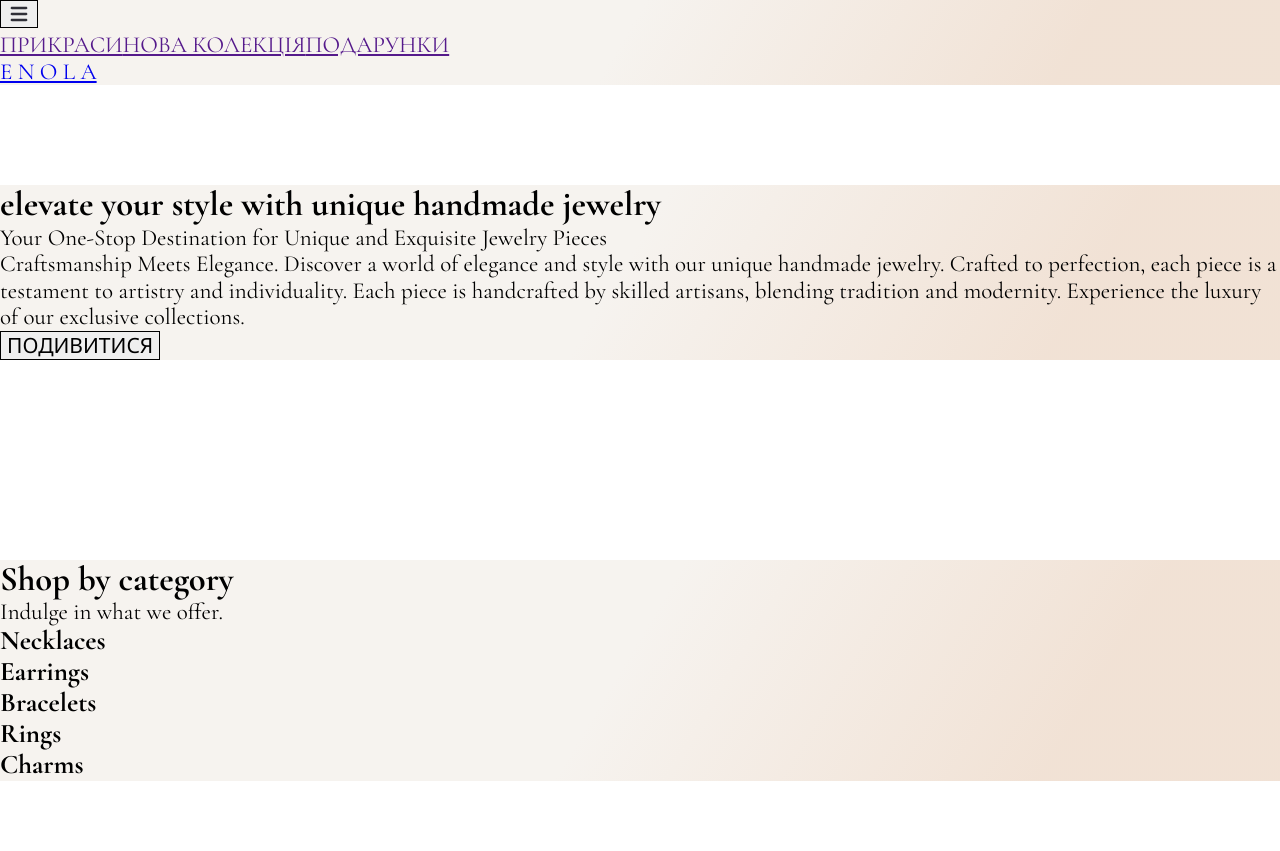
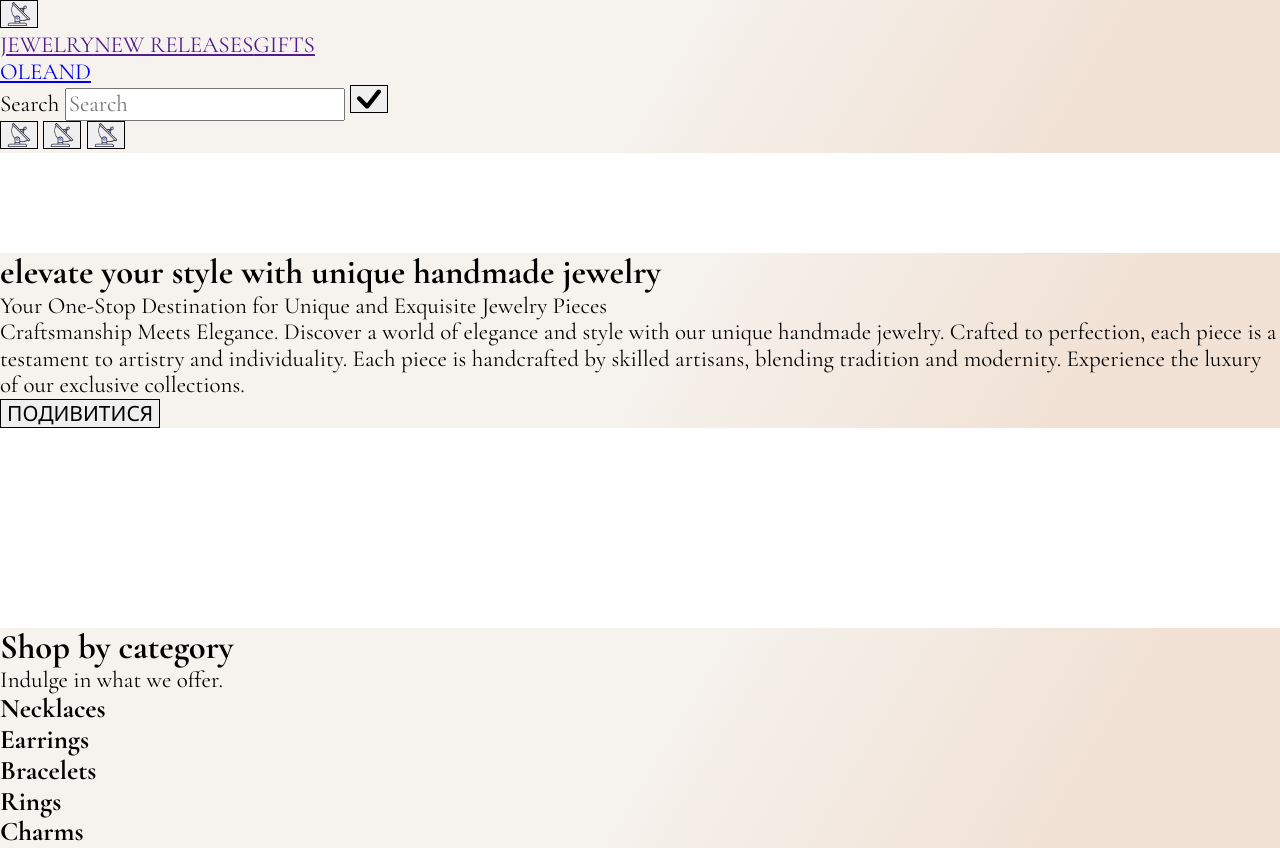
Before and after one commit to akoroliova/enola-shop-fe, a website: page index.html in a window 1280 px wide. Shown: the top 851 px of the page. Drawn offline with nearby package versions, Linux system fonts and the light colour scheme.

Commit message:
Alter texts to fit figma design

```diff
--- a/index.html
+++ b/index.html
@@ -6,7 +6,7 @@
     <meta charset="UTF-8" />
     <meta http-equiv="X-UA-Compatible" content="IE=edge" />
     <meta name="viewport" content="width=device-width, initial-scale=1.0" />
-    <title>Enola Jewelry</title>
+    <title>Oleand Jewelry</title>
     <link rel="stylesheet" href="https://cdnjs.cloudflare.com/ajax/libs/modern-normalize/3.0.1/modern-normalize.min.css"
         integrity="sha512-q6WgHqiHlKyOqslT/lgBgodhd03Wp4BEqKeW6nNtlOY4quzyG3VoQKFrieaCeSnuVseNKRGpGeDU3qPmabCANg=="
         crossorigin="anonymous" referrerpolicy="no-referrer" />
@@ -20,20 +20,49 @@
         <div class="container header-container">
             <button class="location-button" type="button">
                 <svg class="location-button-icon" width="24" height="24">
-                    <use href="./images/icons.svg#hamburger-button-icon"></use>
+                    <use href="./images/icons.svg#icon-antenna"></use>
                 </svg>
             </button>
 
             <nav class="menu-nav">
                 <ul class="menu-links-list">
-                    <li><a class="menu-link" href="">Прикраси</a></li>
-                    <li><a class="menu-link" href="">Нова колекція</a></li>
-                    <li><a class="menu-link" href="">Подарунки</a></li>
+                    <li><a class="menu-link" href="">Jewelry</a></li>
+                    <li><a class="menu-link" href="">New releases</a></li>
+                    <li><a class="menu-link" href="">Gifts</a></li>
                 </ul>
             </nav>
 
 
-            <a class="header-logo" href="./index.html" lang="en">e n o l a</a>
+            <a class="header-logo" href="./index.html" lang="en">Oleand</a>
+
+            <form class="search-form">
+                <label class="visually-hidden" for="search-input">Search</label>
+                <input class="search-input" type="search" name="search" id="search-input" placeholder="Search">
+
+                <button class="search-button" type="submit">
+                    <svg class="search-button-icon" width="24" height="24">
+                        <use href="./images/icons.svg#icon-check"></use>
+                    </svg>
+                </button>
+            </form>
+
+            <button class="location-button" type="button">
+                <svg class="location-button-icon" width="24" height="24">
+                    <use href="./images/icons.svg#icon-antenna"></use>
+                </svg>
+            </button>
+
+            <button class="location-button" type="button">
+                <svg class="location-button-icon" width="24" height="24">
+                    <use href="./images/icons.svg#icon-antenna"></use>
+                </svg>
+            </button>
+
+            <button class="location-button" type="button">
+                <svg class="location-button-icon" width="24" height="24">
+                    <use href="./images/icons.svg#icon-antenna"></use>
+                </svg>
+            </button>
         </div>
     </header>
 
@@ -46,9 +75,12 @@
 
                 <p>Your One-Stop Destination for Unique and Exquisite Jewelry Pieces</p>
                 <p>Craftsmanship Meets Elegance. Discover a world of elegance and style with our unique handmade
-                    jewelry. Crafted to perfection, each piece is a testament to artistry and individuality. Each piece
-                    is handcrafted by skilled artisans, blending tradition and modernity. Experience the luxury of our
-                    exclusive collections.</p>
+                    jewelry. Crafted to perfection, each piece is a
+                    testament to artistry and individuality. Each piece is handcrafted by skilled artisans, blending
+                    tradition and
+                    modernity. Experience the
+                    luxury of our exclusive
+                    collections.</p>
 
                 <button type="button" class="hero-button">Подивитися</button>
             </div>
@@ -184,10 +216,10 @@
                         </a>
                     </div>
                     <ul class="footer__menu">
-                        <li><a class="link" href="#">Наші традиції</a></li>
-                        <li><a class="link" href="#">Шеф-кухарі</a></li>
-                        <li><a class="link" href="#">Формати</a></li>
-                        <li><a class="link" href="#">Контакти</a></li>
+                        <li><a class="link" href="#">Shipping & Returns</a></li>
+                        <li><a class="link" href="#">Track your order</a></li>
+                        <li><a class="link" href="#">FAQ</a></li>
+                        <li><a class="link" href="#">Contact Us</a></li>
                     </ul>
                 </nav>
                 <address class="footer__address">
```
